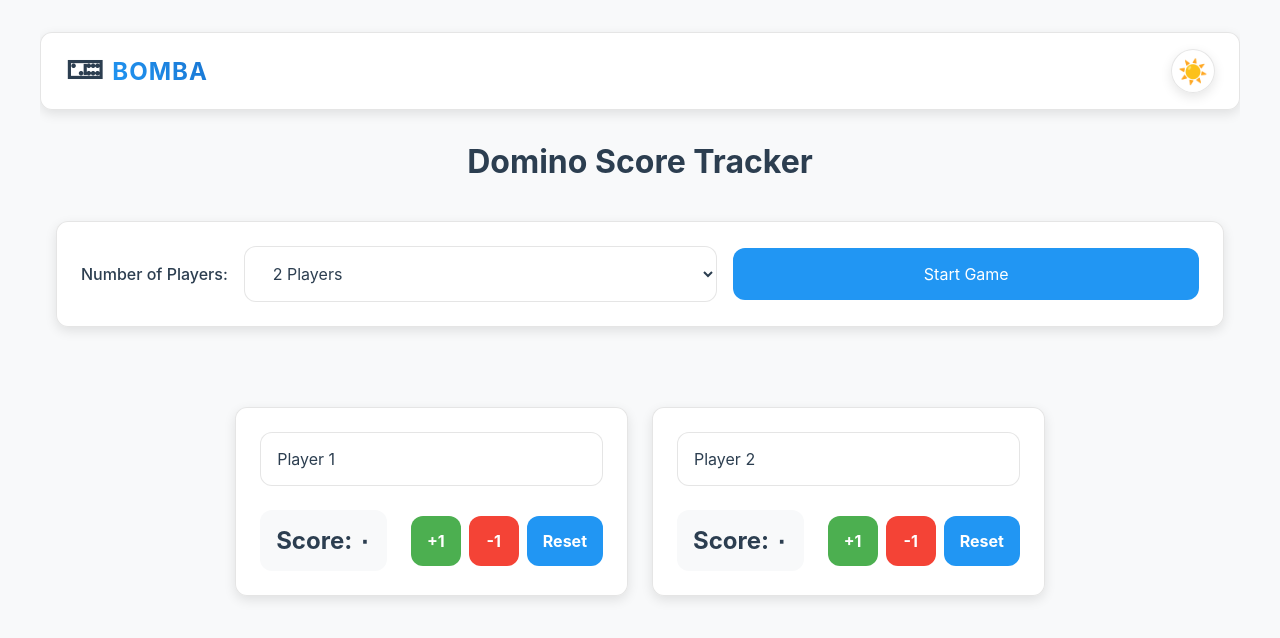
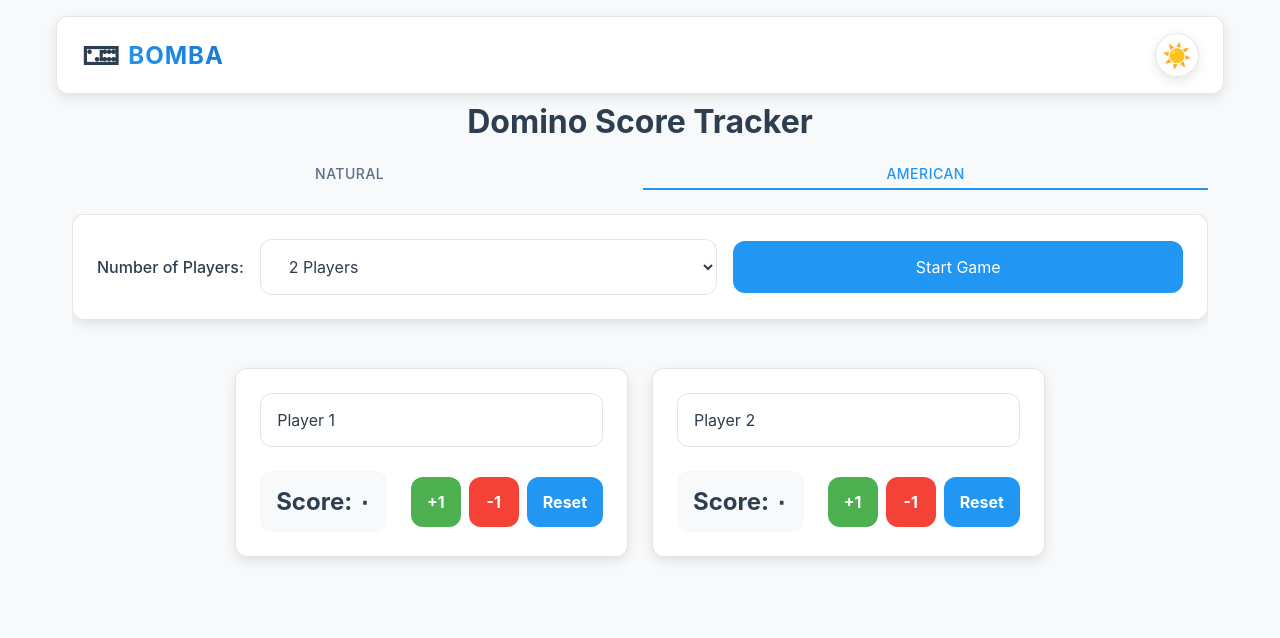
Before and after one commit to BomBa-001/domino-score, a website: page frontend/index.html in a window 1280 px wide. Both pictures are taken after a click on the button "Start Game". Drawn offline with Linux system fonts and the light colour scheme.

Commit message:
add tabControle

```diff
--- a/frontend/index.html
+++ b/frontend/index.html
@@ -38,6 +38,21 @@
 
         <main class="main-content">
             <h1>Domino Score Tracker</h1>
+
+            <section id="tabControl" class="tab-control">
+                <div class="tab-buttons">
+                    <button class="tab-button" data-tab="natural">Natural</button>
+                    <button class="tab-button active" data-tab="american">American</button>
+                </div>
+                <div class="tab-content">
+                    <div class="loader"></div>
+                    <div class="tab-panel" data-panel="natural">
+                        <div class="glass-card">
+                            <h3>Natural Style</h3>
+                            <p>Switch to traditional scoring method.</p>
+                        </div>
+                    </div>
+                    <div class="tab-panel active" data-panel="american">
                         <div class="glass-card setup-section">
                             <label for="playerCount" class="setup-label">Number of Players:</label>
                             <select id="playerCount">
@@ -46,10 +61,12 @@
                             </select>
                             <button onclick="setupPlayers()">Start Game</button>
                         </div>
-
                         <div id="scoreSection" class="score-section" style="display: none;">
                             <div id="scoreCards"></div>
                         </div>
+                    </div>
+                </div>
+            </section>
         </main>
     </div>
     <script src="scripts/utils.js"></script>
--- a/frontend/scripts/main.js
+++ b/frontend/scripts/main.js
@@ -1,3 +1,9 @@
+// Configuration
+const CONFIG = {
+    SPLASH_SCREEN_DURATION: 35, // Duration in milliseconds
+    TAB_SWITCH_DELAY: 500, // Delay for tab switching animation
+};
+
 // Theme management
 function toggleTheme() {
     const html = document.documentElement;
@@ -14,13 +20,68 @@ function loadTheme() {
     document.documentElement.setAttribute('data-theme', savedTheme);
 }
 
-// Show main content after splash screen
+// Tab Control
+function initTabControl() {
+    const tabButtons = document.querySelectorAll('.tab-button');
+    const loader = document.querySelector('.loader');
+
+    tabButtons.forEach(button => {
+        button.addEventListener('click', () => {
+            const targetTab = button.dataset.tab;
+            if (!button.classList.contains('active')) {
+                switchTab(targetTab);
+            }
+        });
+    });
+}
+
+async function switchTab(targetTab) {
+    const buttons = document.querySelectorAll('.tab-button');
+    const panels = document.querySelectorAll('.tab-panel');
+    const loader = document.querySelector('.loader');
+
+    // Update buttons
+    buttons.forEach(btn => {
+        btn.classList.toggle('active', btn.dataset.tab === targetTab);
+    });
+
+    // Show loader
+    loader.classList.add('active');
+
+    // Hide all panels
+    panels.forEach(panel => {
+        panel.classList.remove('active');
+    });
+
+    // Simulate loading
+    await new Promise(resolve => setTimeout(resolve, CONFIG.TAB_SWITCH_DELAY));
+
+    // Hide loader and show target panel
+    loader.classList.remove('active');
+    const targetPanel = document.querySelector(`[data-panel="${targetTab}"]`);
+    targetPanel.classList.add('active');
+}
+
+// Splash Screen
 window.addEventListener('DOMContentLoaded', () => {
     loadTheme();
+    initTabControl();
 
+    const splashScreen = document.getElementById('splash-screen');
+    const app = document.getElementById('app');
+
+    // Show app after delay
     setTimeout(() => {
-        document.getElementById('app').style.display = 'flex';
-    }, 3500);
+        splashScreen.classList.add('hidden');
+        app.style.display = 'flex';
+    }, CONFIG.SPLASH_SCREEN_DURATION);
+
+    // Clean up splash screen after transition
+    splashScreen.addEventListener('transitionend', () => {
+        if (splashScreen.classList.contains('hidden')) {
+            splashScreen.style.display = 'none';
+        }
+    });
 
     initializeGame();
 });
--- a/frontend/styles/components.css
+++ b/frontend/styles/components.css
@@ -220,7 +220,14 @@
     justify-content: center;
     align-items: center;
     z-index: 1000;
-    animation: fadeOut 0.5s ease 3s forwards;
+    opacity: 1;
+    visibility: visible;
+    transition: opacity var(--transition), visibility var(--transition);
+}
+
+.splash-screen.hidden {
+    opacity: 0;
+    visibility: hidden;
 }
 
 .splash-content {
@@ -272,6 +279,117 @@
     font-size: var(--font-size-large);
     opacity: 0;
     animation: slideUp 0.5s ease 1s forwards;
+}
+
+.tab-control {
+    display: flex;
+    flex-direction: column;
+    gap: var(--spacing-lg);
+    height: 100%;
+}
+
+.tab-buttons {
+    display: flex;
+    gap: var(--spacing-md);
+    justify-content: center;
+}
+
+.tab-button {
+    padding: var(--spacing-sm) var(--spacing-lg);
+    border: none;
+    background: transparent;
+    color: var(--text-light);
+    font-weight: 500;
+    font-size: var(--font-size-small);
+    position: relative;
+    transition: var(--transition);
+    text-transform: uppercase;
+    letter-spacing: 0.5px;
+}
+
+.tab-button::after {
+    content: '';
+    position: absolute;
+    bottom: 0;
+    left: 0;
+    width: 100%;
+    height: 2px;
+    background-color: var(--primary-color);
+    transform: scaleX(0);
+    transition: transform var(--transition);
+}
+
+.tab-button:hover {
+    color: var(--text-color);
+    transform: none;
+    box-shadow: none;
+}
+
+.tab-button.active {
+    color: var(--primary-color);
+}
+
+.tab-button.active::after {
+    transform: scaleX(1);
+}
+
+.tab-content {
+    position: relative;
+    min-height: 200px;
+}
+
+.tab-panel {
+    position: absolute;
+    inset: 0;
+    opacity: 0;
+    visibility: hidden;
+    transform: translateX(20px);
+    transition: all var(--transition);
+    overflow-y: auto;
+    scrollbar-width: none; /* Firefox */
+    -ms-overflow-style: none; /* IE and Edge */
+}
+
+.tab-panel::-webkit-scrollbar {
+    display: none; /* Chrome, Safari, Opera */
+}
+
+.tab-panel.active {
+    opacity: 1;
+    visibility: visible;
+    transform: translateX(0);
+}
+
+.tab-panel > :last-child {
+    margin-bottom: var(--spacing-xl);
+}
+
+.loader {
+    position: absolute;
+    inset: 0;
+    display: flex;
+    justify-content: center;
+    align-items: center;
+    background-color: var(--bg-color);
+    opacity: 0;
+    visibility: hidden;
+    transition: var(--transition);
+    z-index: 10;
+}
+
+.loader.active {
+    opacity: 1;
+    visibility: visible;
+}
+
+.loader::after {
+    content: '';
+    width: 30px;
+    height: 30px;
+    border: 3px solid var(--primary-color);
+    border-radius: 50%;
+    border-top-color: transparent;
+    animation: spin 0.6s linear infinite;
 }
 
 @keyframes fadeOut {
@@ -339,3 +457,9 @@
         transform: translateY(-3px);
     }
 }
+
+@keyframes spin {
+    to {
+        transform: rotate(360deg);
+    }
+}
--- a/frontend/styles/main.css
+++ b/frontend/styles/main.css
@@ -10,7 +10,6 @@
 body {
     background-color: var(--bg-color);
     min-height: 100vh;
-    padding: var(--spacing-md);
     color: var(--text-color);
     transition: var(--transition);
     overflow: hidden;
@@ -18,12 +17,13 @@ body {
 }
 
 .app {
+    padding-inline: var(--spacing-md);
     max-width: 1200px;
     margin: 0 auto;
     height: 100dvh;
     display: flex;
     flex-direction: column;
-    gap: var(--spacing-xl);
+    /* gap: var(--spacing-xl); */
     display: none;
     overflow: hidden;
 }
@@ -34,14 +34,21 @@ body {
     padding-block-end: var(--spacing-xl);
     display: flex;
     flex-direction: column;
-    gap: var(--spacing-xl);
-    overflow-y: auto;
+    gap: var(--spacing-sm);
+    overflow: hidden;
+}
+
+.tab-content {
+    flex: 1;
+    position: relative;
+    min-height: 400px; /* Ensure enough space for content */
+    overflow: hidden; /* Contain the scrolling panels */
 }
 
 h1 {
     text-align: center;
     color: var(--text-color);
-    margin-bottom: var(--spacing-sm);
+    margin-block: var(--spacing-sm);
     font-size: var(--font-size-xl);
     font-weight: 700;
 }
```
Lines whose indentation alone changed are shown as unchanged.
